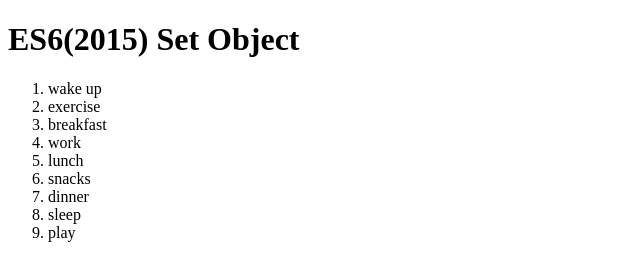
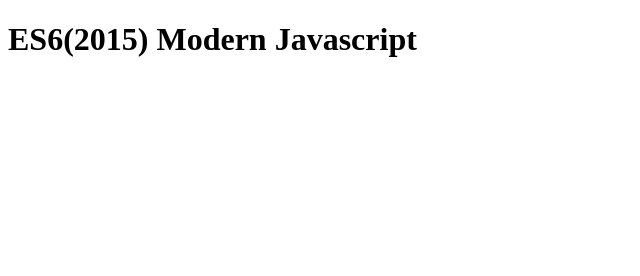
Before and after one commit to anburocky3/modern-javascript-in-tamil, a plain HTML site: page index.html in a window 1280 px wide. Shown: the whole page, without its empty margins (0-640 px from the left). Drawn offline with Linux system fonts and the light colour scheme.

Commit message:
07-start

```diff
--- a/assets/js/main.js
+++ b/assets/js/main.js
@@ -1,57 +1 @@
-const dailySchedules = [
-  "wake up",
-  "exercise",
-  "breakfast",
-  "work",
-  "lunch",
-  "work",
-  "snacks",
-  "work",
-  "dinner",
-  "sleep",
-]
-
-// //
-const meetingObj = { 'meeting': ['friends']}
-const dailyScheduleSet = new Set(
- [ "wake up",
-  "exercise",
-  "breakfast",
-  "work",
-  "lunch",
-  "work",
-  "snacks",
-  "work",
-  "dinner",
-  "sleep",]
-  )
-dailyScheduleSet.add("play")
-dailyScheduleSet.add(meetingObj)
-
-console.log(dailySchedules, dailyScheduleSet);
-
-// Properties
-console.log(dailyScheduleSet.size)
-
-// // Set Methods
-console.log(dailyScheduleSet.has('play'));
-console.log(dailyScheduleSet.entries());
-console.log(dailyScheduleSet.keys());
-console.log(dailyScheduleSet.values());
-
-dailyScheduleSet.delete(meetingObj)
-console.log('after deleting', dailyScheduleSet);
-
-// clear()	Removes all elements from a Set
-// forEach()	Invokes a callback for each element
-// values()	Returns an Iterator with all the values in a Set
-// keys()	Same as values()
-// entries()	Returns an Iterator with the [value,value] pairs from a Set
-
-// example solution
-const resultOlEl = document.querySelector("#result")
-
-dailyScheduleSet.forEach(schedule => {
-  console.log(schedule);
-  resultOlEl.innerHTML += '<li>' + schedule + '</li>'
-})
+// Javascript Array
--- a/index.html
+++ b/index.html
@@ -8,7 +8,7 @@
 </head>
 
 <body>
-    <h1>ES6(2015) Set Object</h1>
+    <h1>ES6(2015) Modern Javascript</h1>
 
     <ol id="result"></ol>
 
```
